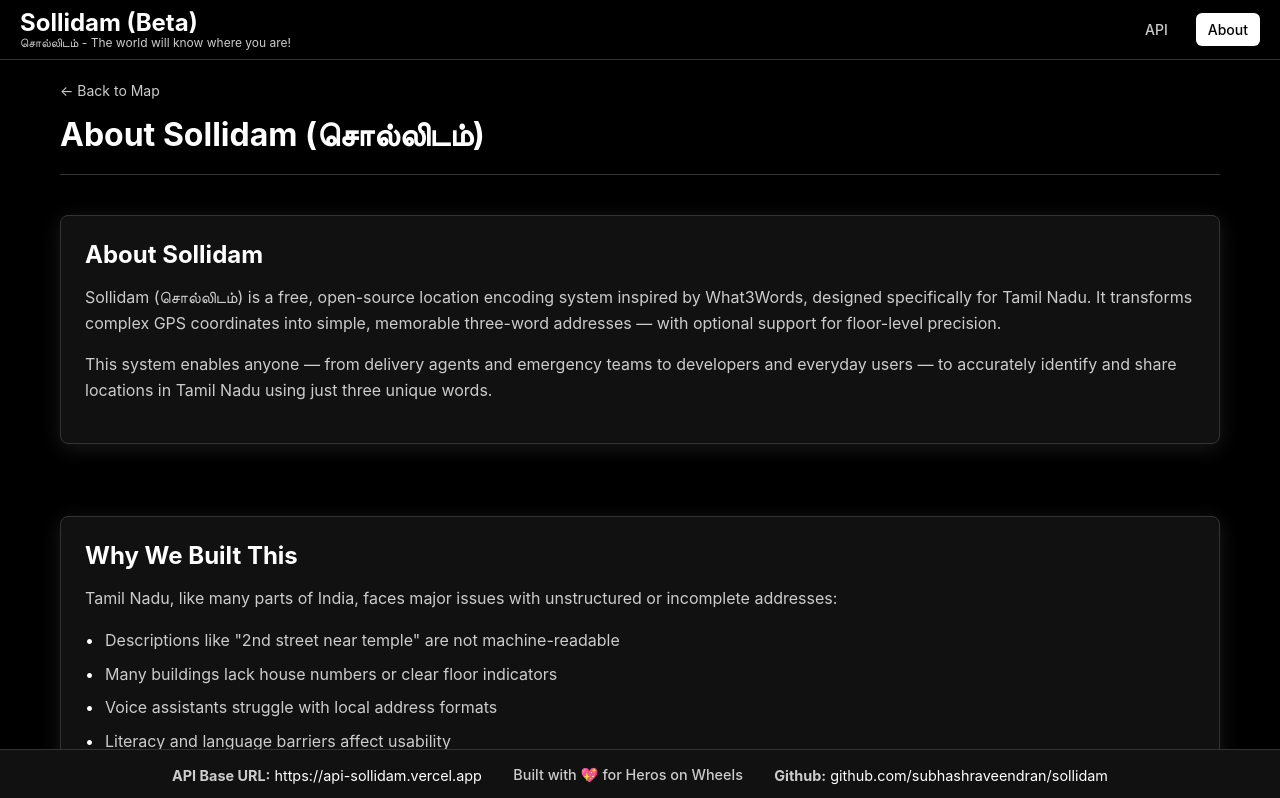
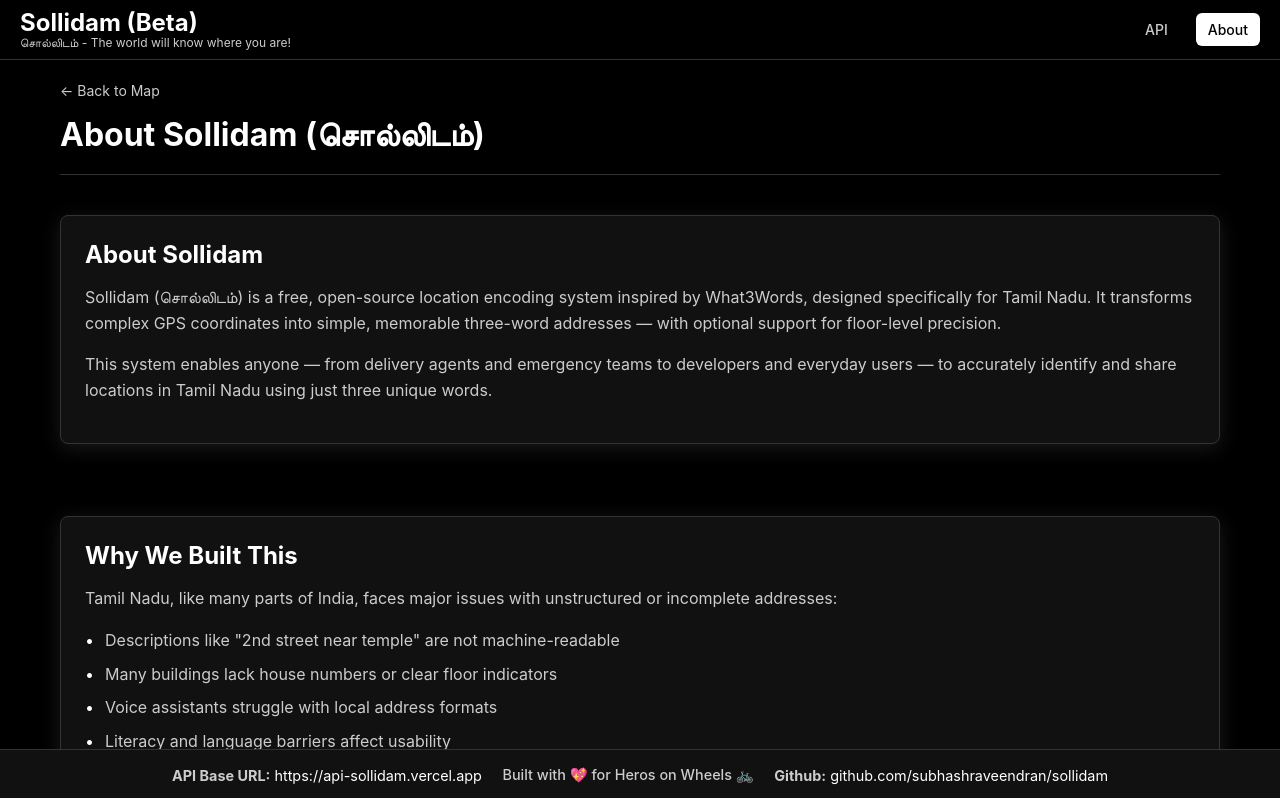
Before and after one commit to subhashraveendran/sollidam, a React (Create React App) app: page /about in a window 1280 px wide. Shown: the top 798 px of the page. Built offline with nearby package versions, Linux system fonts and the light colour scheme.

Commit message:
Update AboutPage.tsx

```diff
--- a/src/pages/AboutPage.tsx
+++ b/src/pages/AboutPage.tsx
@@ -132,7 +132,7 @@
         <footer className="api-footer">
           <div className="footer-content">
             <p><strong>API Base URL:</strong> <a href="https://api-sollidam.vercel.app" target="_blank" rel="noopener noreferrer">https://api-sollidam.vercel.app</a></p>
-            <p className="footer-heart">Built with 💖 for Heros on Wheels</p>
+            <p className="footer-heart">Built with 💖 for Heros on Wheels 🚲</p>
             <p><strong>Github:</strong> <a href="https://github.com/subhashraveendran/sollidam" target="_blank" rel="noopener noreferrer">github.com/subhashraveendran/sollidam</a></p>
           </div>
         </footer>
```
